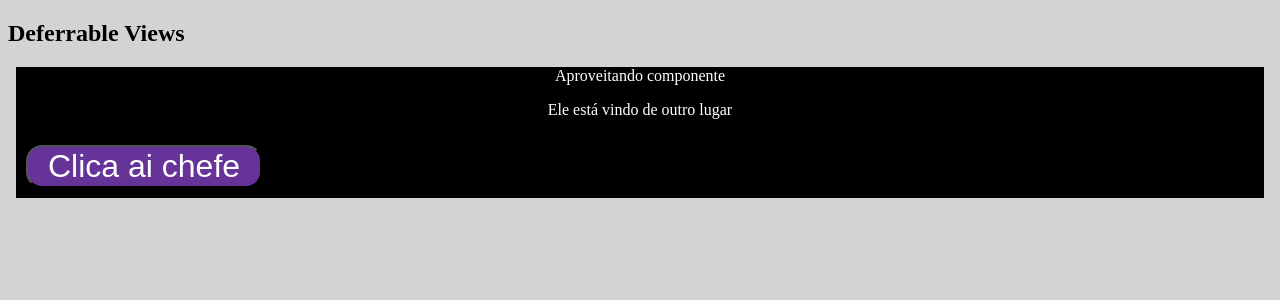
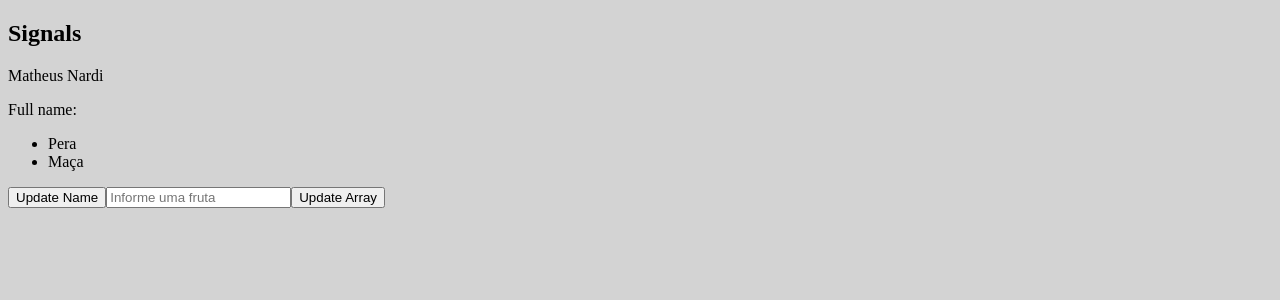
Before and after one commit to Matheus-Nardi/hello-angular, an Angular app: page / in a window 1280 px wide. Shown: the top 300 px of the page. Built offline with nearby package versions, Linux system fonts and the light colour scheme.

Commit message:
feat: signals

```diff
--- a/src/app/app.component.ts
+++ b/src/app/app.component.ts
@@ -5,11 +5,12 @@ import { TemplateBindingComponent } from './components/template/template-binding
 import { TempalteVariablesComponent } from './components/template/tempalte-variables/tempalte-variables.component';
 import { TemplateControlFlowComponent } from './components/template/template-control-flow/template-control-flow.component';
 import { TemplateDeferrableViewsComponent } from './components/template/template-deferrable-views/template-deferrable-views.component';
+import { SignalsComponent } from './components/signals/signals.component';
 
 
 @Component({
   selector: 'app-root',
-  imports: [RouterOutlet, NewComponent, TemplateBindingComponent, TempalteVariablesComponent, TemplateControlFlowComponent, TemplateDeferrableViewsComponent],
+  imports: [RouterOutlet, NewComponent, TemplateBindingComponent, TempalteVariablesComponent, TemplateControlFlowComponent, TemplateDeferrableViewsComponent, SignalsComponent],
   styles: [`
     h1{
       color: purple;
@@ -22,7 +23,8 @@ import { TemplateDeferrableViewsComponent } from './components/template/template
   <!-- <app-template-binding/>
   <app-tempalte-variables/> -->
   <!-- <app-template-control-flow/> -->
-   <app-template-deferrable-views/>
+   <!-- <app-template-deferrable-views/> -->
+  <app-signals/>
   ` ,
 })
 export class AppComponent {
--- /dev/null
+++ b/src/app/components/signals/signals.component.html
@@ -0,0 +1,14 @@
+<h2>Signals</h2>
+
+<p>{{firstName()}} {{lastName()}}</p>
+<p>Full name: {{fullName()}}</p>
+
+<ul>
+    @for (item of array(); track $index) {
+    <li>{{item}}</li>
+    }
+</ul>
+
+<button (click)="updateName()">Update Name</button>
+<input #fruta type="text" placeholder="Informe uma fruta">
+<button (click)="updateArray(fruta.value)">Update Array</button>
--- /dev/null
+++ b/src/app/components/signals/signals.component.ts
@@ -0,0 +1,37 @@
+import { Component, computed, effect, signal } from '@angular/core';
+
+@Component({
+  selector: 'app-signals',
+  imports: [],
+  templateUrl: './signals.component.html',
+  styleUrl: './signals.component.scss'
+})
+export class SignalsComponent {
+
+  public firstName = signal('Matheus ');
+  public lastName = signal('Nardi');
+
+  public fullName = computed(() => {
+    this.firstName() + this.lastName();
+  });
+
+  public array = signal(['Pera', 'Maça']);
+
+  constructor() {
+    effect(() => {
+      console.log(this.firstName());
+      console.log(this.array());
+    })
+  }
+
+  public updateName() {
+    return this.firstName.set("Alexandre");
+  }
+
+  public updateArray(value: string) {
+    this.array.update((oldValue: Array<string>) => {
+      console.log(oldValue);
+      return [...oldValue, value];
+    })
+  }
+}
```
Also changed, not shown: src/app/components/signals/signals.component.scss (added), 1 other file (tests, documents, lock files or other folders).
